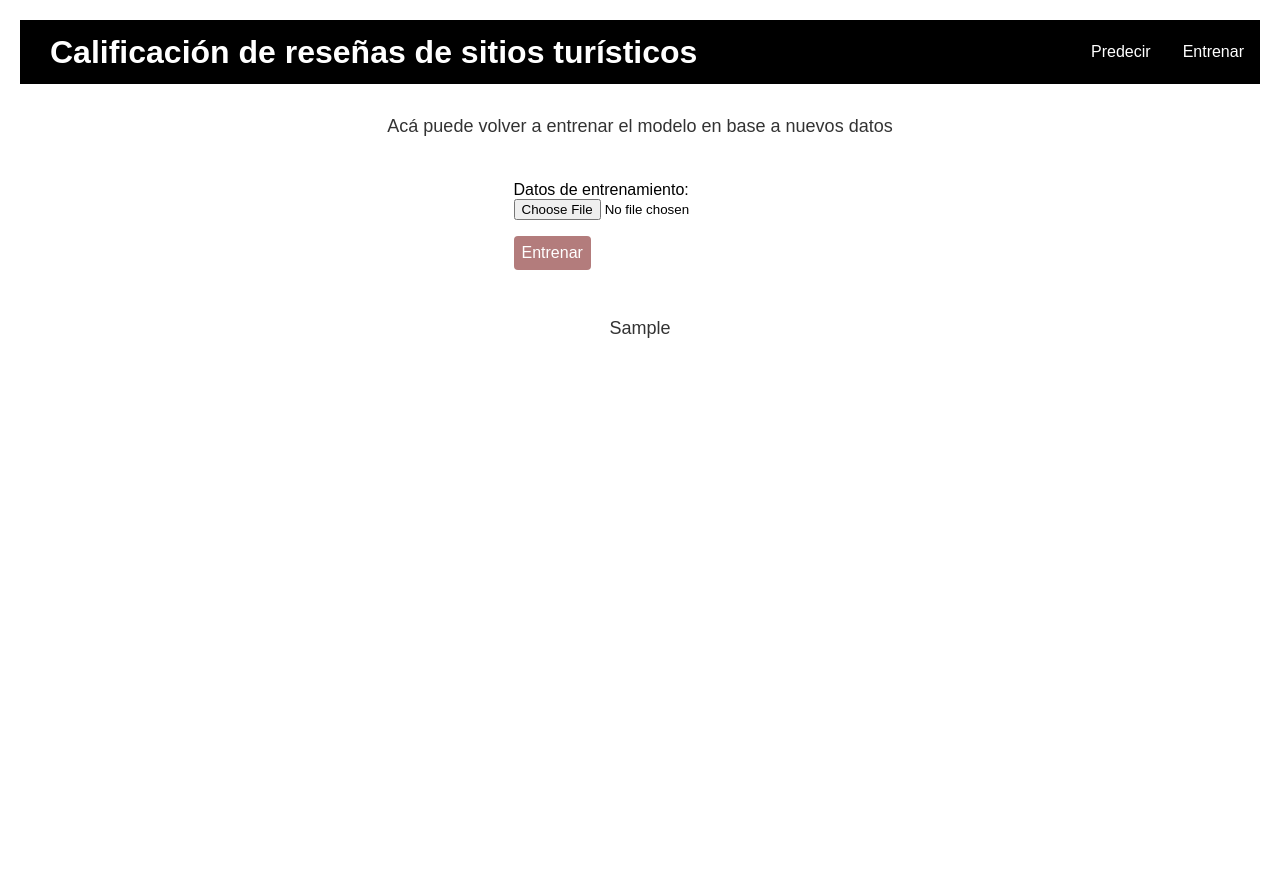
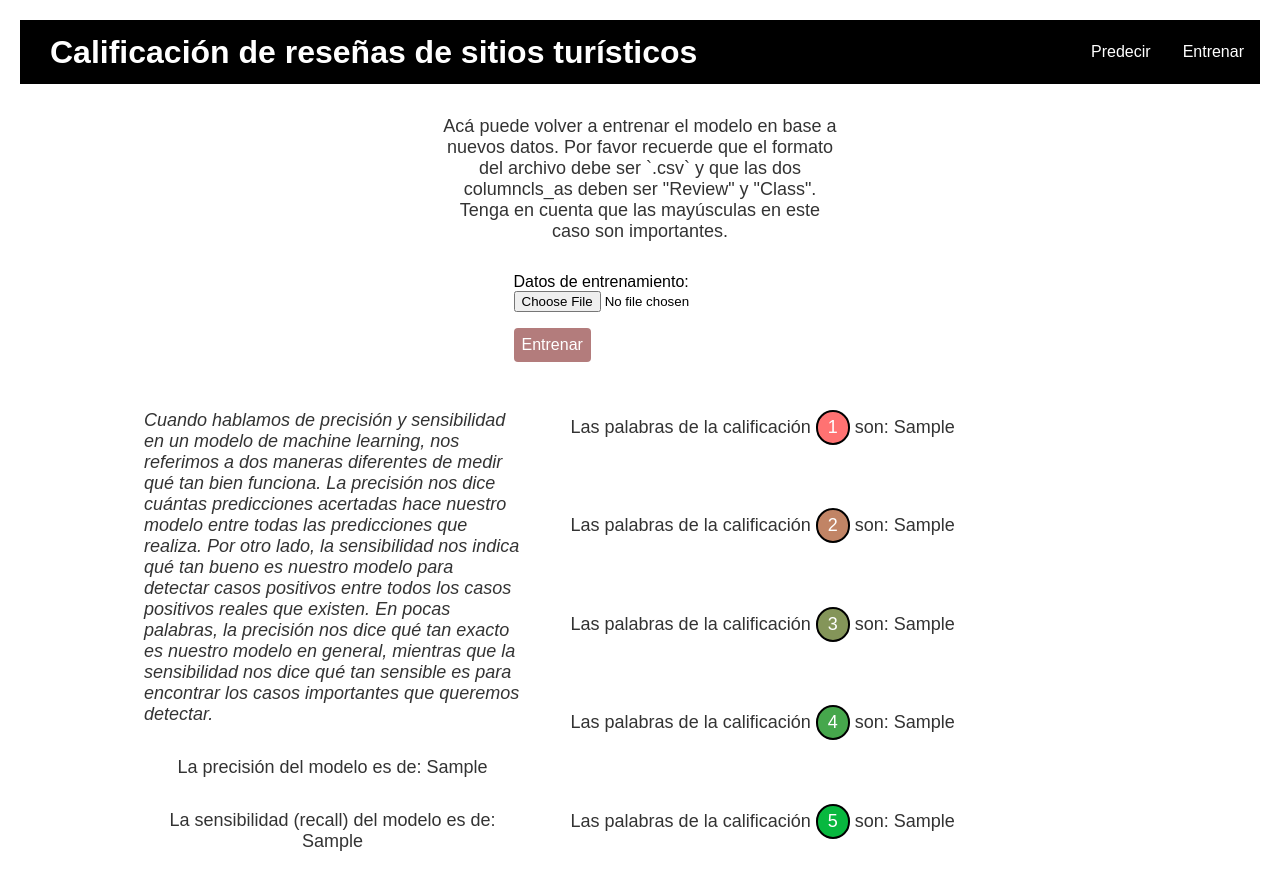
Before and after one commit to bi-202410/proyecto-1, a Flask app: template frontend/templates/train.html in a window 1280 px wide. Before the commit the page ends 338 px from the top, so only its background shows below. Run offline with Flask 3, Linux system fonts and the light colour scheme; the template is opened without the code that fills it: most values are stand-ins (such as "Sample title", 1, 10 or a date in 2020); some web fonts are replaced.

Commit message:
visualización de re-entrenamiento completa
Signed-off-by: Maria Castro Iregui <m.castroi@uniandes.edu.co>

```diff
--- a/frontend/main.py
+++ b/frontend/main.py
@@ -48,26 +48,51 @@ def retrain():
     endpoint = f'{BACKEND_URL}/retrain'
 
     if 'train_data' not in request.files:
-        return 'No file part'
+        return render_template('train.html', error='No se ha seleccionado un archivo')
     file = request.files['train_data']
     if file.filename == '':
-        return 'No selected file'
+        return render_template('train.html', error='No se encontró el archivo.')
     if not allowed_file(file.filename):
-        return 'Invalid file type'
+        return render_template('train.html', error='El archivo no es un CSV.')
 
     file_df = pd.read_csv(file, encoding='latin1')
+
+    if 'Class' not in file_df.columns or 'Review' not in file_df.columns:
+        return render_template('train.html', error='El archivo no tiene las columnas requeridas, por favor, revise el formato.')
+
     file_df.rename(columns={'Class': 'class_', 'Review': 'review'}, inplace=True)
     payload = file_df.to_dict(orient='records')
     print(payload)
+
     response = requests.post(endpoint, json=payload)
 
     # Parse the prediction from the API response
-    model_results = response.json()
+    model_results = response.json()[0]
+    test_accuray = model_results['stats']['test_accuray']
+    test_recall = model_results['stats']['test_recall']
 
-    print(model_results)
+    stats = {
+        'test_accuray': f"{test_accuray:.2%}",
+        'test_recall': f"{test_recall:.2%}"
+    }
+
+    features = model_results['features']
+    class_1 = features.get('0', [])
+    class_2 = features.get('1', [])
+    class_3 = features.get('2', [])
+    class_4 = features.get('3', [])
+    class_5 = features.get('4', [])
+
+    features = {
+        'class_0': '-'.join([f'"{item}"' for item in class_1]),
+        'class_1': '-'.join([f'"{item}"' for item in class_2]),
+        'class_2': '-'.join([f'"{item}"' for item in class_3]),
+        'class_3': '-'.join([f'"{item}"' for item in class_4]),
+        'class_4': '-'.join([f'"{item}"' for item in class_5])
+    }
 
     # Render the HTML template with the prediction
-    return render_template('train.html', model_results=str(model_results))
+    return render_template('train.html', model_results=features, stats=stats)
 
 if __name__ == '__main__':
     app.run(debug=True)
--- a/frontend/static/style.css
+++ b/frontend/static/style.css
@@ -8,7 +8,8 @@
   --font-secondary: 'Podkova', sans-serif;
 }
 
-html, body {
+html,
+body {
   padding: 0;
   margin: 0;
   height: 100%;
@@ -42,11 +43,11 @@ ul {
   background-color: var(--color-primary);
 }
 
-ul > li {
+ul>li {
   float: left;
 }
 
-ul > li a {
+ul>li a {
   display: block;
   color: white;
   text-align: center;
@@ -55,7 +56,7 @@ ul > li a {
 }
 
 /* Change the link color to #111 (black) on hover */
-ul > li a:hover {
+ul>li a:hover {
   background-color: #111;
 }
 
@@ -63,7 +64,7 @@ main {
   display: flex;
   flex-direction: column;
   align-items: center;
-
+  margin: 0% 10% 5% 10%
 }
 
 /* Form */
@@ -85,7 +86,7 @@ form {
   margin-top: 1rem;
 }
 
-#file-chosen{
+#file-chosen {
   margin-top: 0.3rem;
   font-family: sans-serif;
 }
@@ -154,29 +155,33 @@ main p {
   margin-bottom: 5px;
 }
 
-.prediction table{
+.prediction table {
   border-collapse: collapse;
   width: 100%;
 }
-.prediction td,th{
+
+.prediction td,
+th {
   padding: 10px;
   border: 1px solid #000;
 }
-.prediction td{
+
+.prediction td {
   border-top: none;
 }
-.prediction th{
-  border-bottom:  none;
+
+.prediction th {
+  border-bottom: none;
 }
 
-.prediction table p{
+.prediction table p {
   margin: 0;
   display: flex;
   align-items: center;
   justify-content: center;
 }
 
-.prediction-cell{
+.prediction-cell {
   background: #000;
   color: #fff;
   margin-right: 10px;
@@ -186,3 +191,96 @@ main p {
 .prediction-cell p {
   color: #fff;
 }
+
+
+div.error {
+  color: red;
+  font-size: 16px;
+  margin-top: 16px;
+}
+
+.results {
+  display: grid;
+  grid-template-columns: 2fr 3fr;
+  grid-template-rows: repeat(5, 1fr);
+  grid-column-gap: 5%;
+  font-family: var(--font-secondary);
+  text-align: center;
+}
+
+.div1 {
+  grid-area: 1 / 1 / 6 / 2;
+}
+
+.div2 {
+  grid-area: 1 / 2 / 2 / 3;
+}
+
+.div3 {
+  grid-area: 2 / 2 / 3 / 3;
+}
+
+.div4 {
+  grid-area: 3 / 2 / 4 / 3;
+}
+
+.div5 {
+  grid-area: 4 / 2 / 5 / 3;
+}
+
+.div6 {
+  grid-area: 5 / 2 / 6 / 3;
+}
+
+.words-div {
+  text-align: left;
+}
+
+.words {
+  display: block;
+  justify-content: center;
+  align-items: center;
+}
+
+.cls-num {
+  /* font-size: larger; */
+  display: inline-block;
+  /* Ensures the span takes only the space it needs */
+  padding: 5px 10px;
+  /* Adjust padding as needed */
+  border-radius: 20px;
+  /* Adjust the border-radius to make the corners rounded */
+  border: 2px solid #000;
+  /* Define border properties */
+  text-align: center;
+  /* Center-align text within the span */
+  color: white;
+}
+
+.explanation {
+  display: flex;
+  justify-content: center;
+  align-items: center;
+  text-align: left;
+  margin-bottom: 5px;
+}
+
+.cls_1 {
+  background-color: #FF7272;
+}
+
+.cls_2 {
+  background-color: #C18465;
+}
+
+.cls_3 {
+  background-color: #849559;
+}
+
+.cls_4 {
+  background-color: #46A74C;
+}
+
+.cls_5 {
+  background-color: #08B83F;
+}
--- a/frontend/templates/train.html
+++ b/frontend/templates/train.html
@@ -14,15 +14,57 @@
       <li><a href="/train">Entrenar</a></li>
   </header>
   <main>
-    <p>Acá puede volver a entrenar el modelo en base a nuevos datos</p>
+    <p class="descripcion">Acá puede volver a entrenar el modelo en base a nuevos datos. Por favor recuerde que el
+      formato del archivo debe ser `.csv` y que las dos columncls_as deben ser "Review" y "Class". Tenga en cuenta que las
+      mayúsculas en este caso son importantes.</p>
     <form action="/retrain" method="POST" enctype="multipart/form-data">
       <label for="train_data">Datos de entrenamiento:</label>
       <input type="file" id="train_data" name="train_data">
       <input type="submit" value="Entrenar">
     </form>
+
+
     {% if model_results %}
     <div class="results">
-      <p>{{ model_results }}</p>
+      {% if stats %}
+      <div class="div1">
+        <p class="explanation" style="font-style: italic;">Cuando hablamos de precisión y sensibilidad en un modelo de machine learning, nos referimos a dos maneras diferentes de medir qué tan bien funciona. La precisión nos dice cuántas predicciones acertadas hace nuestro modelo entre todas las predicciones que realiza. Por otro lado, la sensibilidad nos indica qué tan bueno es nuestro modelo para detectar casos positivos entre todos los casos positivos reales que existen. En pocas palabras, la precisión nos dice qué tan exacto es nuestro modelo en general, mientras que la sensibilidad nos dice qué tan sensible es para encontrar los casos importantes que queremos detectar.
+        </p>
+        <p>La precisión del modelo es de: {{stats.test_accuray }}</p>
+        <p>La sensibilidad (recall) del modelo es de: {{stats.test_accuray }}</p>
+      </div>
+      {% endif %}
+      <div class="div2 words-div">
+        <p class="words"> Las palabras de la calificación <span class="cls-num cls_1">1</span> son:
+        {{ model_results.class_0}}
+        </p>
+      </div>
+      <div class="div3 words-div">
+        <p class="words"> Las palabras de la calificación <span class="cls-num cls_2">2</span> son:
+        {{ model_results.class_1}}
+        </p>
+      </div>
+      <div class="div4 words-div">
+        <p class="words"> Las palabras de la calificación <span class="cls-num cls_3">3</span> son:
+        {{ model_results.class_2}}
+        </p>
+      </div>
+      <div class="div5 words-div">
+        <p class="words"> Las palabras de la calificación <span class="cls-num cls_4">4</span> son:
+        {{ model_results.class_3}}
+        </p>
+      </div>
+      <div class="div6 words-div">
+        <p class="words"> Las palabras de la calificación <span class="cls-num cls_5">5</span> son:
+        {{ model_results.class_4}}
+        </p>
+      </div>
+    </div>
+    {% endif %}
+
+    {% if error %}
+    <div class="error">
+      <p>{{ error }}</p>
     </div>
     {% endif %}
   </main>
```
